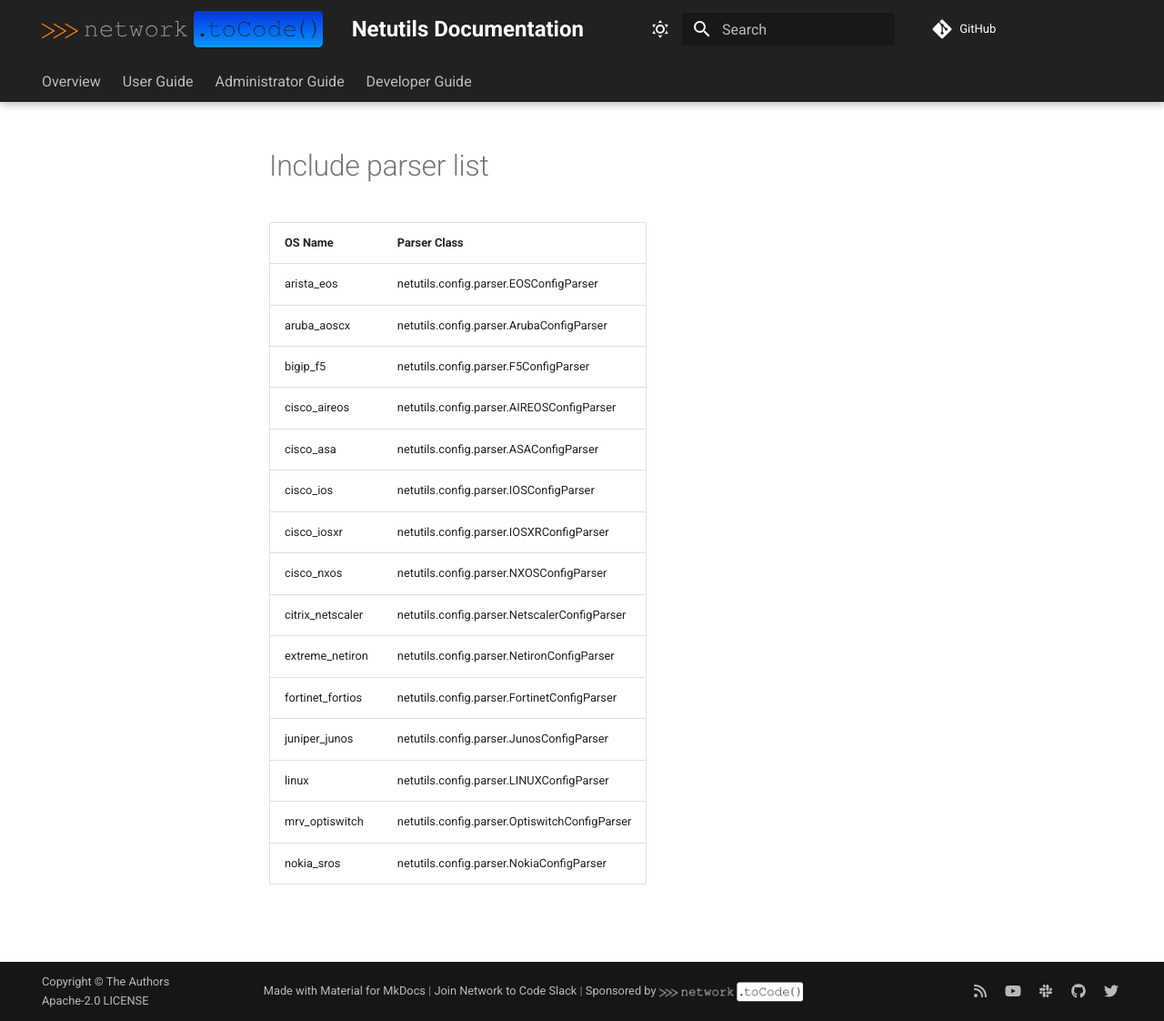
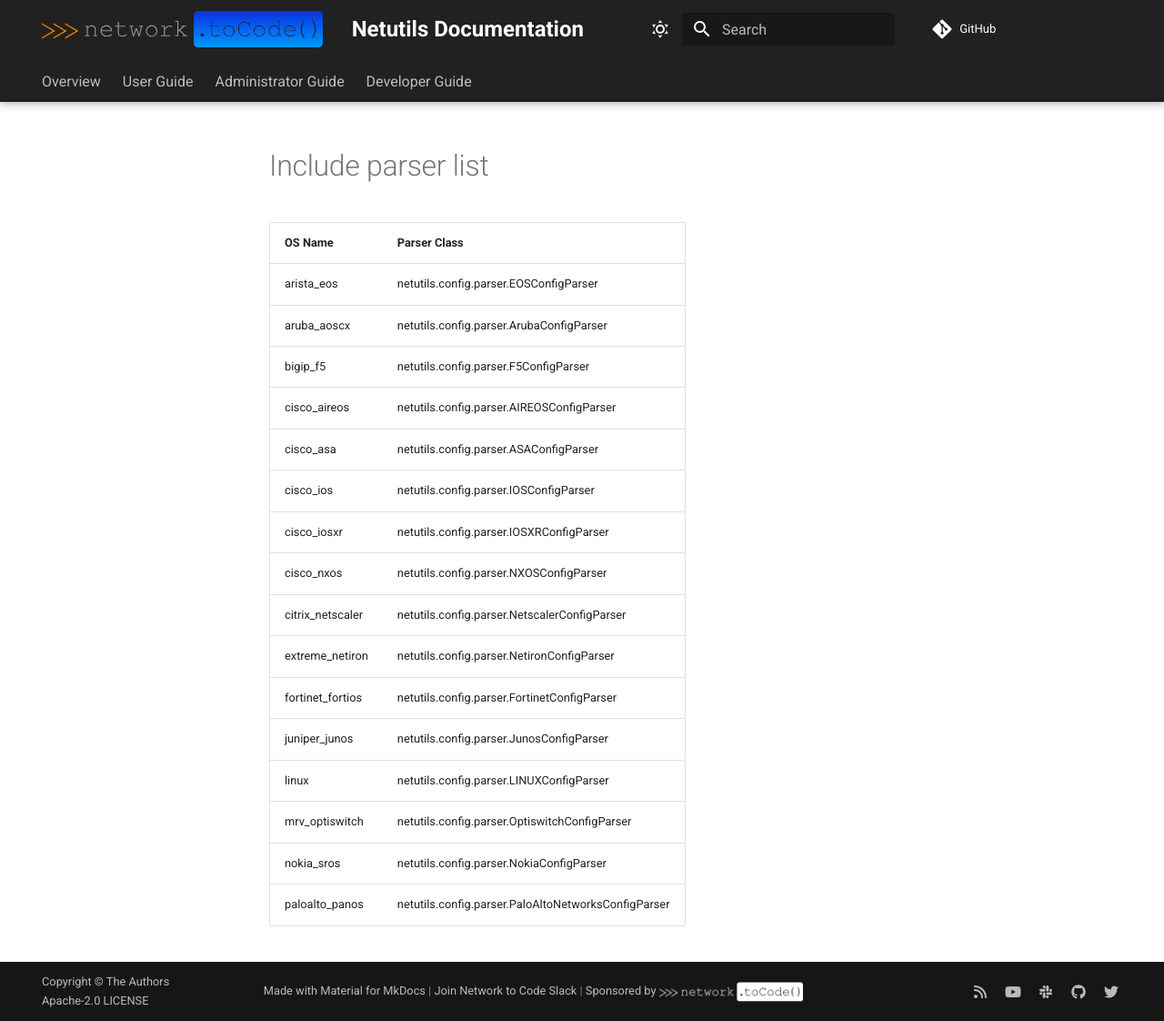
Before and after one commit to networktocode/netutils, an MkDocs documentation site: the page built from docs/dev/include_parser_list.md, in a window 1280 px wide and 1122 px high. Shown: the whole window at 91% size. Built offline with MkDocs 1.6.1 and Material for MkDocs 9.7.7, drawn with Linux system fonts in a browser that asks for light colours; comment, search, counter and statistics services are not loaded.

Commit message:
feat: ✨ add palo alto networks

```diff
--- a/docs/dev/include_parser_list.md
+++ b/docs/dev/include_parser_list.md
@@ -15,3 +15,4 @@
 | linux | netutils.config.parser.LINUXConfigParser |
 | mrv_optiswitch | netutils.config.parser.OptiswitchConfigParser |
 | nokia_sros | netutils.config.parser.NokiaConfigParser |
+| paloalto_panos | netutils.config.parser.PaloAltoNetworksConfigParser |
```
